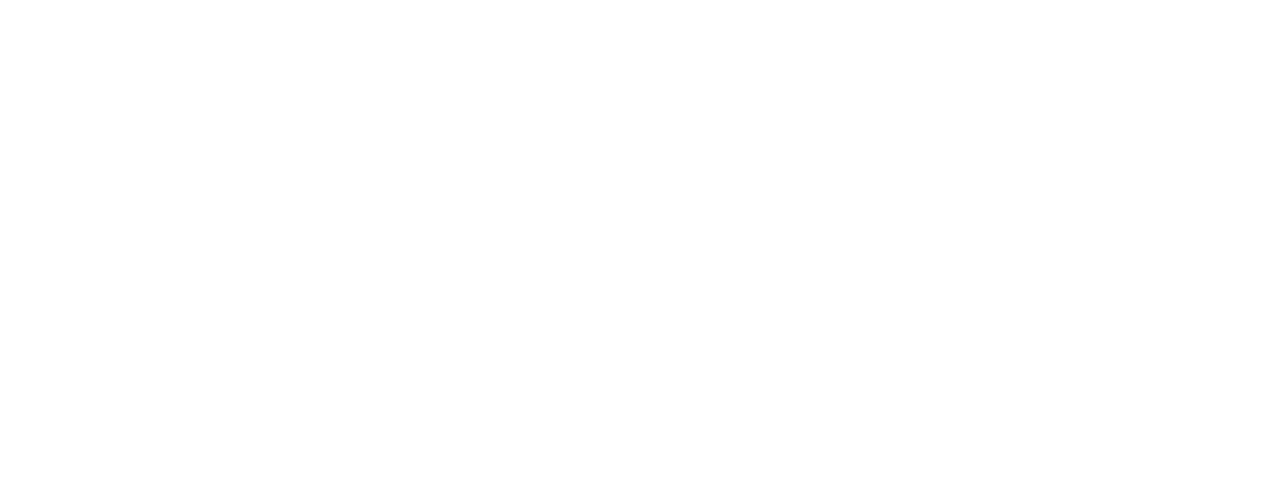
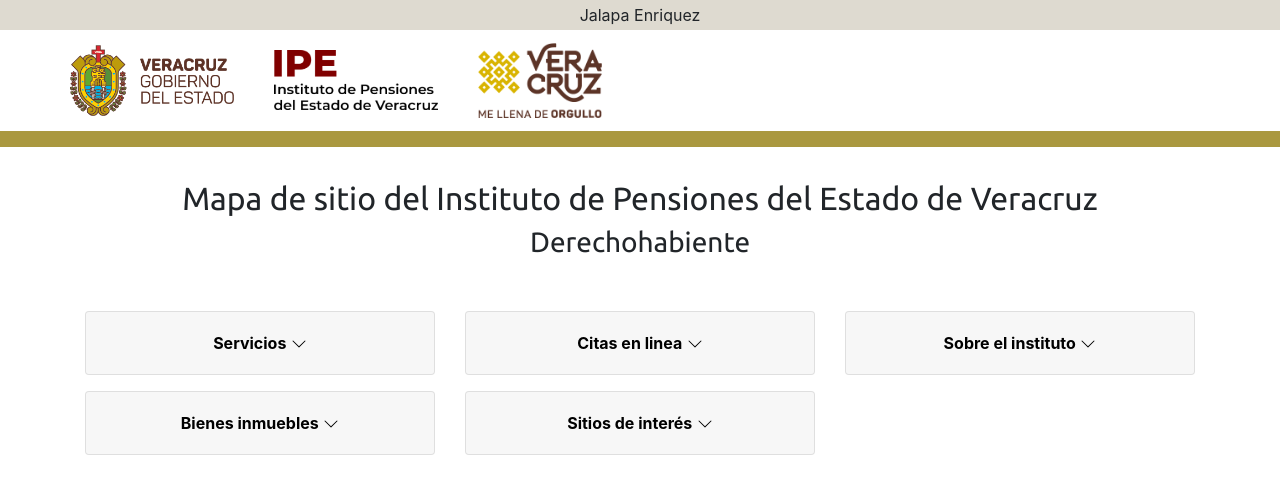
Before and after one commit to DelmerLopez/sitemapIPEV, a React (Create React App) app in the folder sitemap-ipev/: page /Derechohabiente in a window 1280 px wide. Shown: the top 494 px of the page. Built offline with nearby package versions, Linux system fonts and the light colour scheme.

Commit message:
Selección de tipo de usuario

```diff
--- a/sitemap-ipev/src/App.js
+++ b/sitemap-ipev/src/App.js
@@ -1,16 +1,24 @@
 import './App.css';
-import Sitemap from './Views/Sitemap';
 import 'bootstrap/dist/css/bootstrap.min.css'
 import { BrowserRouter, Route, Switch } from 'react-router-dom';
-import SitemapProp2 from './Views/SitemapProp2';
+import Clima from './Components/Clima';
+import Logos from './Components/Logos';
+import UserSelector from './Views/UserSelector';
+import DerechohabienteSitemap from './Views/DerechohabienteSitemap';
+import './styles/sitemap.css';
+import GobiernoSitemap from './Views/GobiernoSitemap';
 
 function App() {
   return (
     <div className="App">
+      <Clima />
+      <Logos />
+      <h2 className="title">Mapa de sitio del Instituto de Pensiones del Estado de Veracruz</h2>
       <BrowserRouter>
         <Switch>
-          <Route path="/" exact component={Sitemap} />
-          <Route path="/SitemapPropuesta2" component={ SitemapProp2} />
+          <Route path="/" exact component={UserSelector} />
+          <Route path="/Derechohabiente" component={DerechohabienteSitemap} />
+          <Route path="/Gobierno" component={GobiernoSitemap} />
         </Switch>
       </BrowserRouter>
     </div>
--- /dev/null
+++ b/sitemap-ipev/src/Views/DerechohabienteSitemap.js
@@ -0,0 +1,43 @@
+import { Container, Col, Row } from "react-bootstrap";
+import Section from '../Components/Section';
+import ServiciosRutas from '../Rutas/ServiciosRutas';
+import CitasRutas from '../Rutas/CitasRutas';
+import InfoInstitutoRutas from '../Rutas/InfoInstitutoRutas';
+import BienesRutas from '../Rutas/BienesRutas';
+import SitiosInteresRutas from '../Rutas/SitiosInteresRutas';
+import '../styles/sitemap.css';
+import '@fontsource/ubuntu';
+
+function DerechohabienteSitemap() {
+
+    const servicios = ServiciosRutas;
+    const citas = CitasRutas;
+    const infoInstituto = InfoInstitutoRutas;
+    const bienesRutas = BienesRutas;
+    const sitiosRutas = SitiosInteresRutas;
+
+    return(
+        <Container>
+            <h3 className="subtitle">Derechohabiente</h3>
+            <Row>
+                <Col className="section" lg={4} md={6} sm={12}>
+                    <Section title="Servicios" servicios={servicios} />
+                </Col>
+                <Col className="section" lg={4} md={6} sm={12}>
+                    <Section title="Citas en linea" servicios={citas} />
+                </Col>
+                <Col className="section" lg={4} md={6} sm={12}>
+                    <Section title="Sobre el instituto" servicios={infoInstituto} />
+                </Col>
+                <Col className="section" lg={4} md={6} sm={12}>
+                    <Section title="Bienes inmuebles" servicios={bienesRutas} />
+                </Col>
+                <Col className="section" lg={4} md={6} sm={12}>
+                    <Section title="Sitios de interés" servicios={sitiosRutas} />
+                </Col>
+            </Row>
+        </Container>
+    )
+}
+
+export default DerechohabienteSitemap;
--- /dev/null
+++ b/sitemap-ipev/src/Views/GobiernoSitemap.js
@@ -0,0 +1,34 @@
+import { Container, Col, Row } from "react-bootstrap"
+import '../styles/sitemap.css';
+import '@fontsource/ubuntu';
+import Section from '../Components/Section';
+import TransparenciaRutas from '../Rutas/TransparenciaRutas';
+import ControlRutas from '../Rutas/ControlRutas';
+import UnidadGeneroRutas from '../Rutas/UnidadGeneroRutas';
+
+
+function GobiernoSitemap() {
+
+    const transparenciaRutas = TransparenciaRutas;
+    const controlRutas = ControlRutas;
+    const unidadGenero = UnidadGeneroRutas;
+
+    return(
+        <Container>
+            <h3 className="subtitile">Gobierno</h3>
+            <Row>
+                <Col className="section" lg={4} md={6} sm={12}>
+                    <Section title="Transparencia" servicios={transparenciaRutas} />
+                </Col>
+                <Col className="section" lg={4} md={6} sm={12}>
+                    <Section title="Sistema de control interno" servicios={controlRutas} />
+                </Col>
+                <Col className="section" lg={4} md={6} sm={12}>
+                    <Section title="Unidad de género" servicios={unidadGenero} />
+                </Col>
+            </Row>
+        </Container>
+    )
+}
+
+export default GobiernoSitemap
--- a/sitemap-ipev/src/Views/Sitemap.js
+++ b/sitemap-ipev/src/Views/Sitemap.js
@@ -10,8 +10,6 @@
 import ControlRutas from '../Rutas/ControlRutas';
 import { Link } from 'react-router-dom';
 import UnidadGeneroRutas from '../Rutas/UnidadGeneroRutas';
-import Clima from '../Components/Clima';
-import Logos from '../Components/Logos';
 import SitiosInteresRutas from '../Rutas/SitiosInteresRutas';
 
 function Sitemap() {
@@ -26,8 +24,6 @@
 
     return (
         <div>
-            <Clima />
-            <Logos />
             <Container>
                 <h2 className="title">Mapa de sitio del Instituto de Pensiones del Estado de Veracruz</h2>
                 <Row>
--- /dev/null
+++ b/sitemap-ipev/src/Views/UserSelector.js
@@ -0,0 +1,39 @@
+import { useState } from "react";
+import { Link } from 'react-router-dom';
+import { Col, Container, Row, Card } from "react-bootstrap";
+import Persona from '../img/person-male--v3.png';
+import Gobierno from '../img/gobierno.png';
+
+function UserSelector() {
+
+    return(
+        <Container>
+            <br/>
+            <Row>
+                <Col lg={6} md={6} sm={6} xs={6}>
+                    <Card>
+                        <Link to="/Derechohabiente">
+                            <Card.Img src={Persona}/>
+                            <Card.Body>
+                                <Card.Title>Derechohabiente</Card.Title>
+                            </Card.Body>
+                        </Link>
+                    </Card>
+                </Col>
+                <Col lg={6} md={6} sm={6} xs={6}>
+                    <Card>
+                        <Link to="/Gobierno">
+                            <Card.Img src={Gobierno}/>
+                            <Card.Body>
+                                <Card.Title>Gobierno</Card.Title>
+                            </Card.Body>
+                        </Link>
+                    </Card>
+                </Col>
+            </Row>
+        </Container>
+    )
+
+}
+
+export default UserSelector;
--- a/sitemap-ipev/src/styles/sitemap.css
+++ b/sitemap-ipev/src/styles/sitemap.css
@@ -1,5 +1,10 @@
 .title {
     padding-top: 1em;
+    font-family: "Ubuntu";
+}
+
+.subtitle {
+    padding-bottom: 1em;
     font-family: "Ubuntu";
 }
 
```
Also changed, not shown: sitemap-ipev/src/img/gobierno.png (added), sitemap-ipev/src/img/person-male--v3.png (added).
